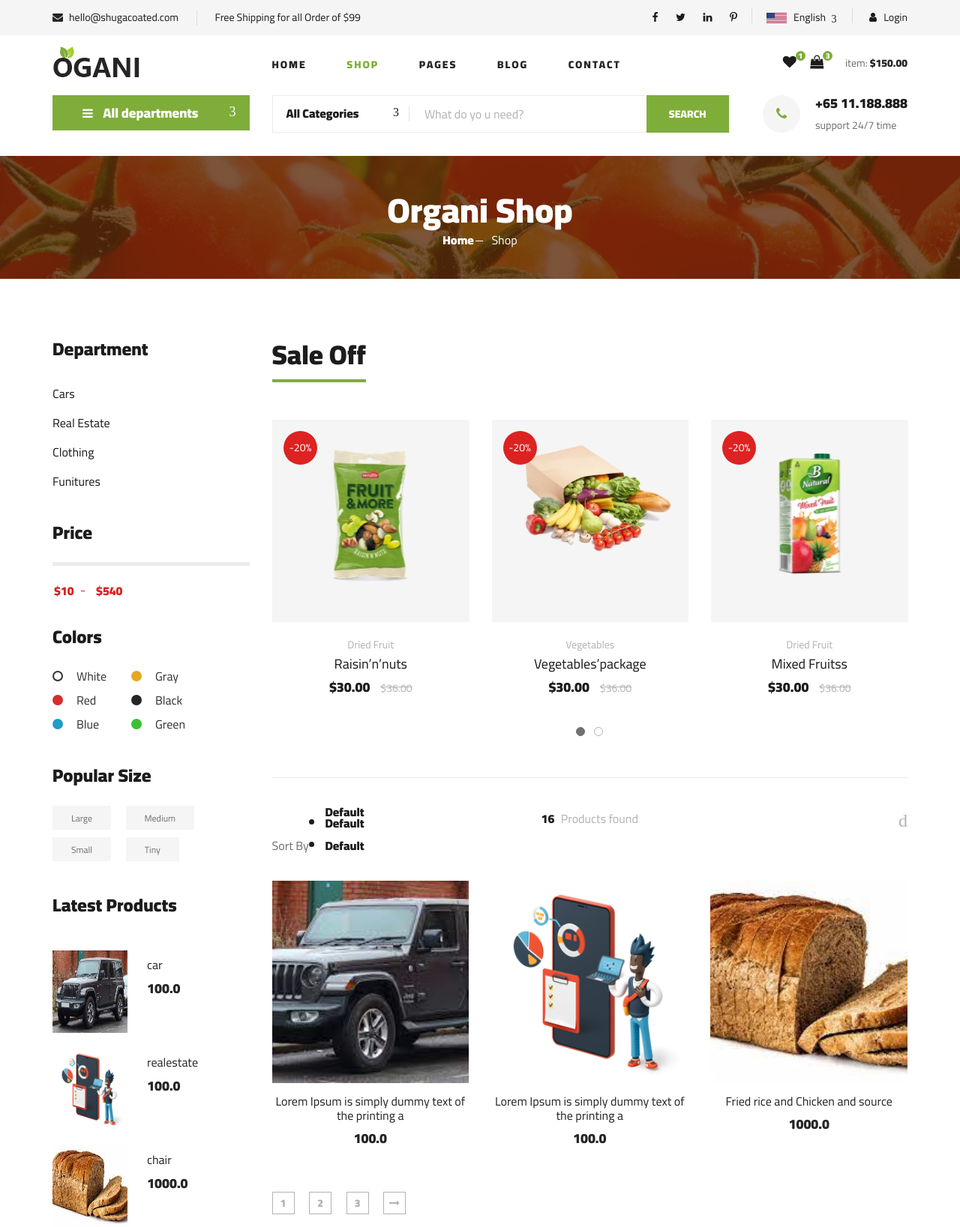
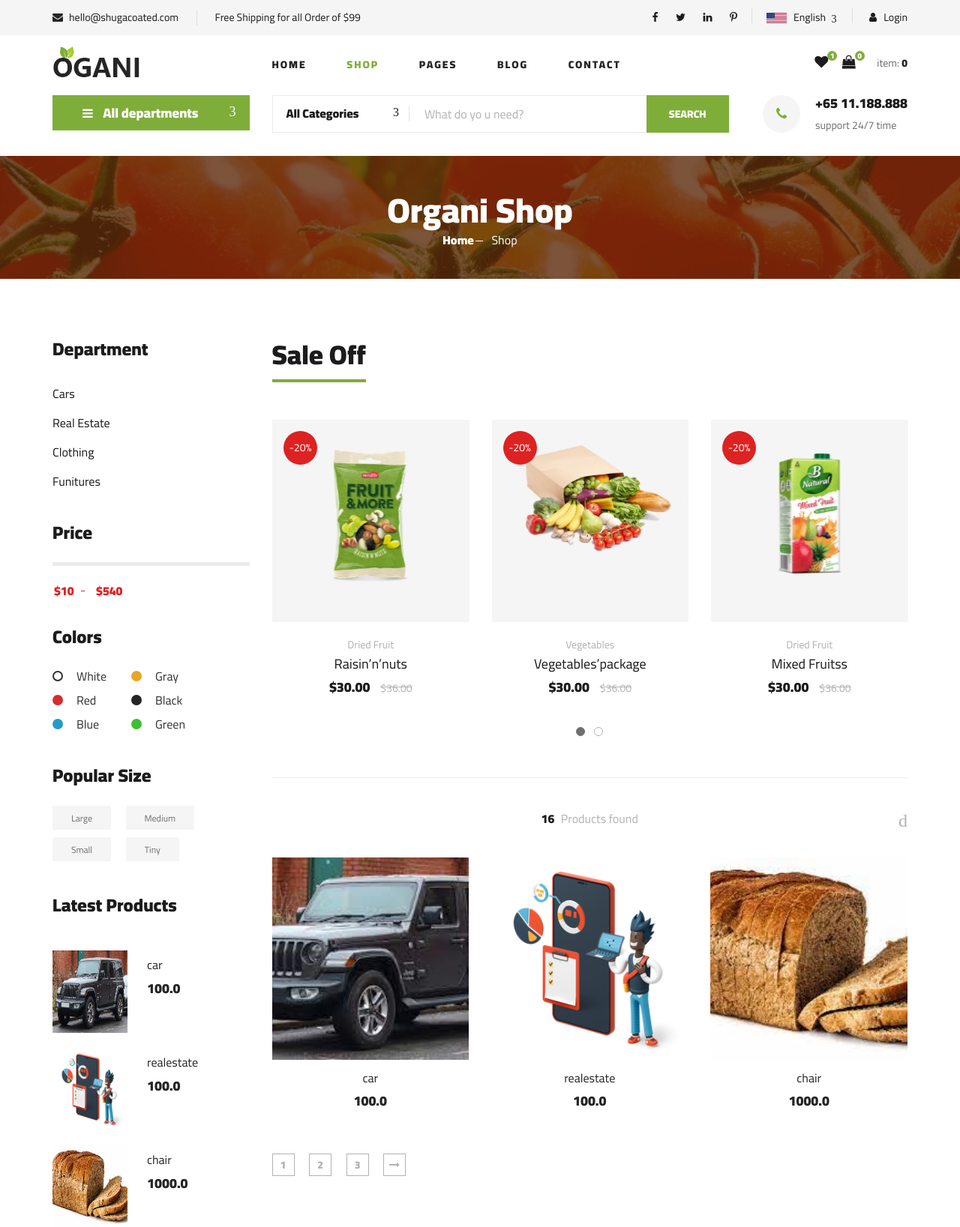
Before and after one commit to mickytom/estore-project, a Django app: page /shop-grid in a window 1280 px wide. Shown: the top 1637 px of the page at 75% size. Run offline with Django 4.2, Linux system fonts and the light colour scheme; data comes from the database, SQL or seed files in the repository; both versions use the stored data as it was after the commit; some libraries are stand-ins or nearby versions; some web fonts are replaced.

Commit message:
first commit

```diff
--- a/Estorapp/models.py
+++ b/Estorapp/models.py
@@ -84,6 +84,12 @@ class OrderItem(models.Model):
         total = self.product.price * self.quantity
         return total
 
+    @property
+    def get_orderitem(self):
+        orderitems = self.orderitem_set.all()
+        return orderitems
+
+
 
 class Delivery(models.Model):
     customer = models.ForeignKey(Customer, on_delete=models.SET_NULL, null=True)
@@ -109,8 +115,3 @@ class Delivery(models.Model):
 
     def __str__(self):
         return self.city
-
-    @property
-    def get_orderitem(self):
-        orderitems = self.orderitem_set.all()
-        return orderitems
--- a/Estorapp/templates/index.html
+++ b/Estorapp/templates/index.html
@@ -102,9 +102,9 @@
                     <div class="header__cart">
                         <ul>
                             <li><a href="#"><i class="fa fa-heart"></i> <span>1</span></a></li>
-                            <li><a href="{% url 'shoping-cart' %}"><i class="fa fa-shopping-bag"></i> <span>3</span></a></li>
+                            <li><a href="{% url 'shoping-cart' %}"><i class="fa fa-shopping-bag"></i> <span>{{cartItems}}</span></a></li>
                         </ul>
-                        <div class="header__cart__price">item: <span>$150.00</span></div>
+                        <div class="header__cart__price">item: <span>{{get_orderitems}}</span></div>
                     </div>
                 </div>
             </div>
--- a/Estorapp/templates/main.html
+++ b/Estorapp/templates/main.html
@@ -61,7 +61,7 @@
                 <li><a href="#"><i class="fa fa-heart"></i> <span>1</span></a></li>
                 <li><a href="shoping-cart.html"><i class="fa fa-shopping-bag"></i> <span id="cartNum">{{cartItems}}</span></a></li>
             </ul>
-            <div class="header__cart__price">item: <span>$150.00</span></div>
+            <div class="header__cart__price">item: <span>$1501.00</span></div>
         </div>
         <div class="humberger__menu__widget">
             <div class="header__top__right__language">
--- a/Estorapp/templates/shop-grid.html
+++ b/Estorapp/templates/shop-grid.html
@@ -97,12 +97,12 @@
                     </nav>
                 </div>
                 <div class="col-lg-3">
-                    <div class="header__cart">
+                     <div class="header__cart">
                         <ul>
                             <li><a href="#"><i class="fa fa-heart"></i> <span>1</span></a></li>
-                            <li><a href="{% url 'shoping-cart'%}"><i class="fa fa-shopping-bag"></i> <span>3</span></a></li>
+                            <li><a href="{% url 'shoping-cart' %}"><i class="fa fa-shopping-bag"></i> <span>{{cartItems}}</span></a></li>
                         </ul>
-                        <div class="header__cart__price">item: <span>$150.00</span></div>
+                        <div class="header__cart__price">item: <span>{{get_orderitems}}</span></div>
                     </div>
                 </div>
             </div>
@@ -425,13 +425,7 @@
                     <div class="filter__item">
                         <div class="row">
                             <div class="col-lg-4 col-md-5">
-                                <div class="filter__sort">
-                                    <span>Sort By</span>
-                                    <select>
-                                        <option value="0">Default</option>
-                                        <option value="0">Default</option>
-                                    </select>
-                                </div>
+
                             </div>
                             <div class="col-lg-4 col-md-4">
                                 <div class="filter__found">
@@ -454,11 +448,11 @@
                                     <ul class="product__item__pic__hover">
                                         <li><a href="#"><i class="fa fa-heart"></i></a></li>
                                         <li><a href="#"><i class="fa fa-retweet"></i></a></li>
-                                        <li><a href="#"><i class="fa fa-shopping-cart"></i></a></li>
+                                        <li><a href="{% url 'shop-details' product.id %}"><i class="fa fa-shopping-cart"></i></a></li>
                                     </ul>
                                 </div>
                                 <div class="product__item__text">
-                                    <h6><a href="{% url 'shop-details' product.id %}">{{product.product_brifing}}</a></h6>
+                                    <h6><a href="{% url 'shop-details' product.id %}">{{product.name}}</a></h6>
                                     <h5>{{product.price}}</h5>
                                 </div>
                             </div>
--- a/Estorapp/views.py
+++ b/Estorapp/views.py
@@ -70,16 +70,18 @@ def home(request):
         order, created = Order.objects.get_or_create(customer=customer, complete=False)
         items = order.orderitem_set.all()
         cartItems = order.get_cart_items
+        get_orderitems = order.orderitem_set.all().count()
     else:
         items = []
         order = {'get_cart_total': 0, 'get_cart_items': 0}
         cartItems = order['get_cart_items']
+        get_orderitems = 0
 
     q = request.GET.get('q') if request.GET.get('q') != None else ''
     products = Product.objects.filter(
         Q(product_type__name__icontains=q)
     )
-    context = {"products": products, 'cartItems': cartItems}
+    context = {"products": products, 'cartItems': cartItems, 'get_orderitems':get_orderitems }
     return render(request, 'index.html', context)
 
 def cars(request):
@@ -195,17 +197,19 @@ def shopdetails(request, pk):
         order, created = Order.objects.get_or_create(customer=customer, complete=False)
         items = order.orderitem_set.all()
         cartItems = order.get_cart_items
+        get_orderitems = order.orderitem_set.all().count()
     else:
         items = []
         order = {'get_cart_total': 0, 'get_cart_items': 0}
         cartItems = order['get_cart_items']
+        get_orderitems=0
 
     menu = Product.objects.get(id=pk)
 
     products = Product.objects.filter(
         Q(product_type__name__icontains= menu.product_type.name)
     )
-    context = {'menu': menu, 'cartItems': cartItems, 'products':products}
+    context = {'menu': menu, 'cartItems': cartItems, 'products':products , 'get_orderitems':get_orderitems}
     return render(request, 'shop-details.html', context)
 
 def shopGrid(request):
@@ -214,16 +218,18 @@ def shopGrid(request):
         order, created = Order.objects.get_or_create(customer=customer, complete=False)
         items = order.orderitem_set.all()
         cartItems = order.get_cart_items
+        get_orderitems = order.orderitem_set.all().count()
     else:
         items = []
         order = {'get_cart_total': 0, 'get_cart_items': 0}
         cartItems = order['get_cart_items']
+        get_orderitems = 0
 
     q = request.GET.get('q') if request.GET.get('q') != None else ''
     products = Product.objects.filter(
         Q(product_type__name__icontains=q)
     )
-    context = {"products": products, 'cartItems': cartItems}
+    context = {"products": products, 'cartItems': cartItems,'get_orderitems':get_orderitems}
     return render(request, 'shop-grid.html', context)
 
 def shopingCart(request):
--- a/Estores/settings.py
+++ b/Estores/settings.py
@@ -55,6 +55,9 @@ MIDDLEWARE = [
 ]
 
 ROOT_URLCONF = 'Estores.urls'
+
+CSRF_TRUSTED_ORIGINS = ['https://estore-project-production.up.railway.app',]
+
 
 TEMPLATES = [
     {
```
Also changed, not shown: db.sqlite3.
